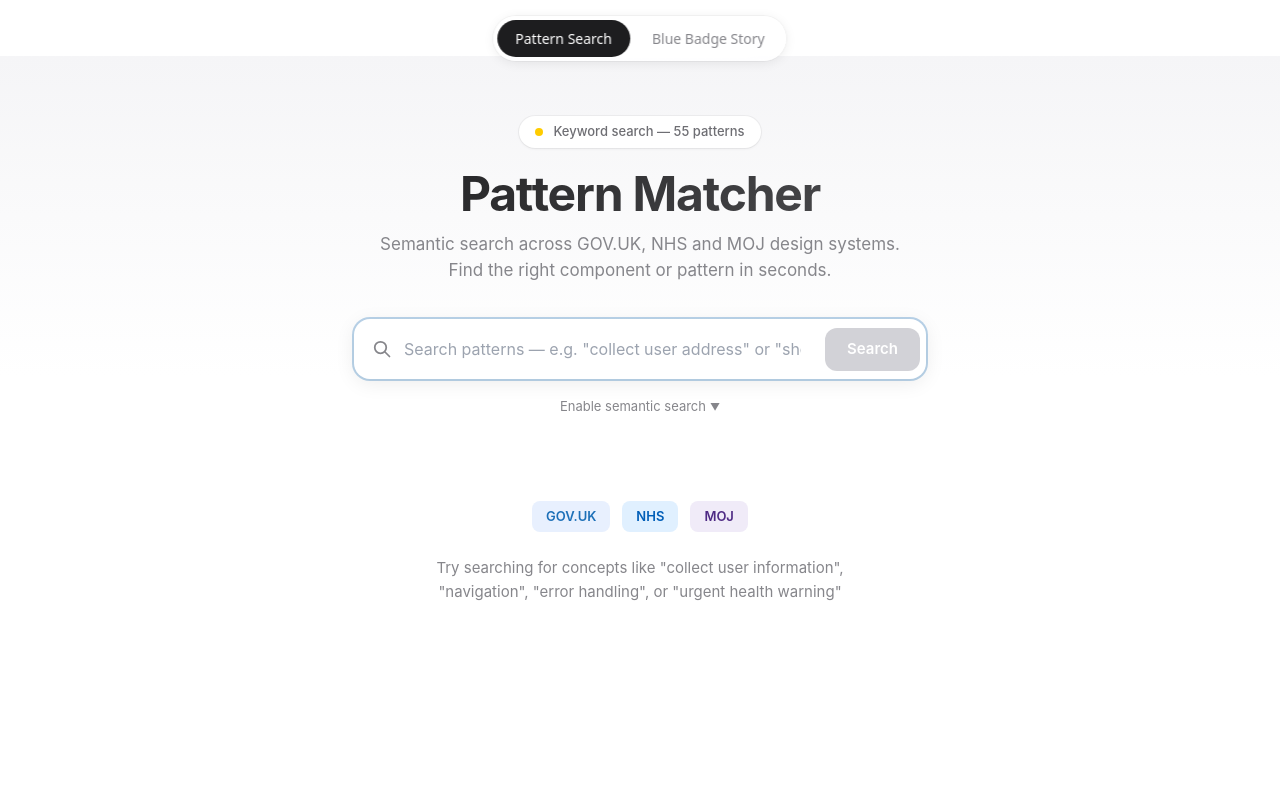
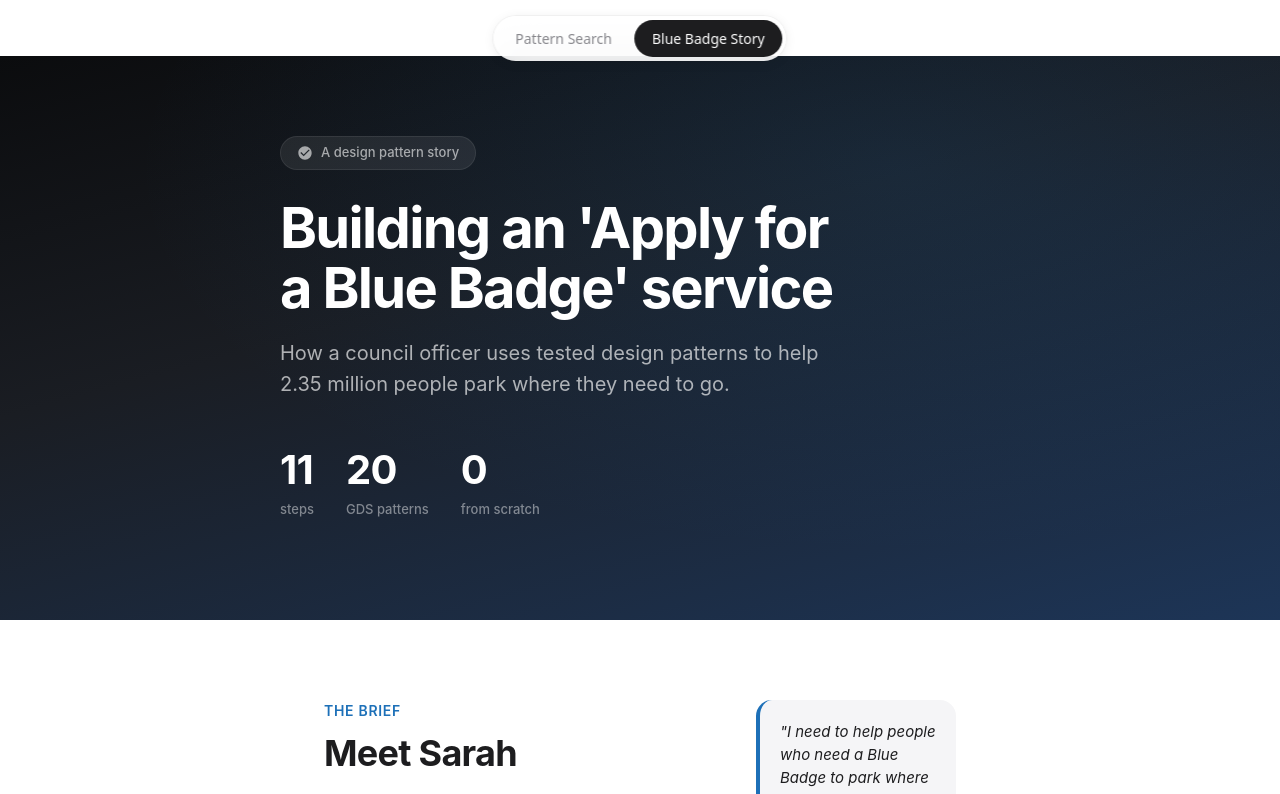
Before and after one commit to jayalfredos/hackdaybuild, a React (Vite) app: page / in a window 1280 px wide. Shown: the top 794 px of the page. Built offline with nearby package versions, Linux system fonts and the light colour scheme.

Commit message:
Temporarily default to Blue Badge Story page
https://claude.ai/code/session_018MPQir8vzXw9HBnMQgMZ2z

```diff
--- a/src/main.jsx
+++ b/src/main.jsx
@@ -5,7 +5,7 @@ import BlueBadgeStory from "../BlueBadgeStory.jsx";
 import "./index.css";
 
 function App() {
-  const [page, setPage] = useState("search");
+  const [page, setPage] = useState("story");
 
   const navStyle = (active) => ({
     padding: "8px 18px",
```
